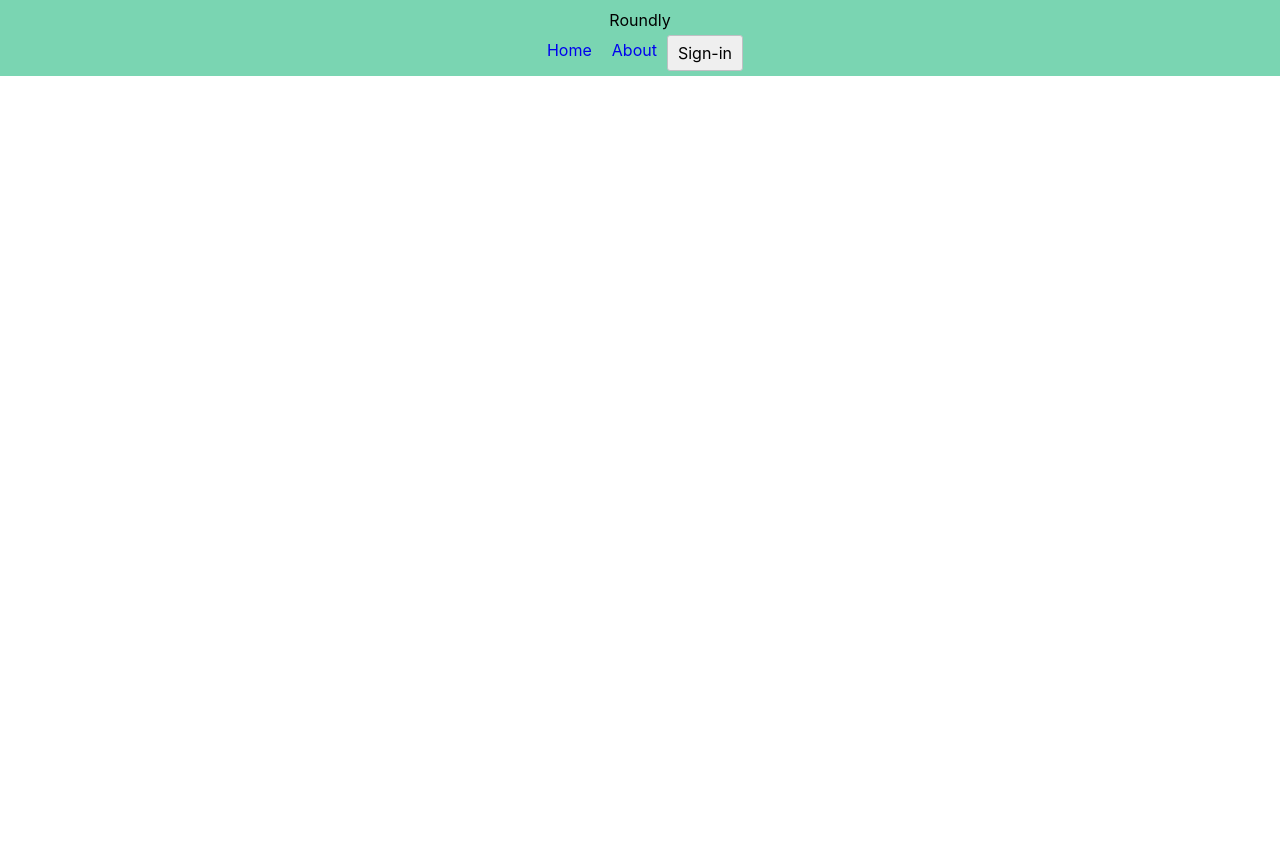
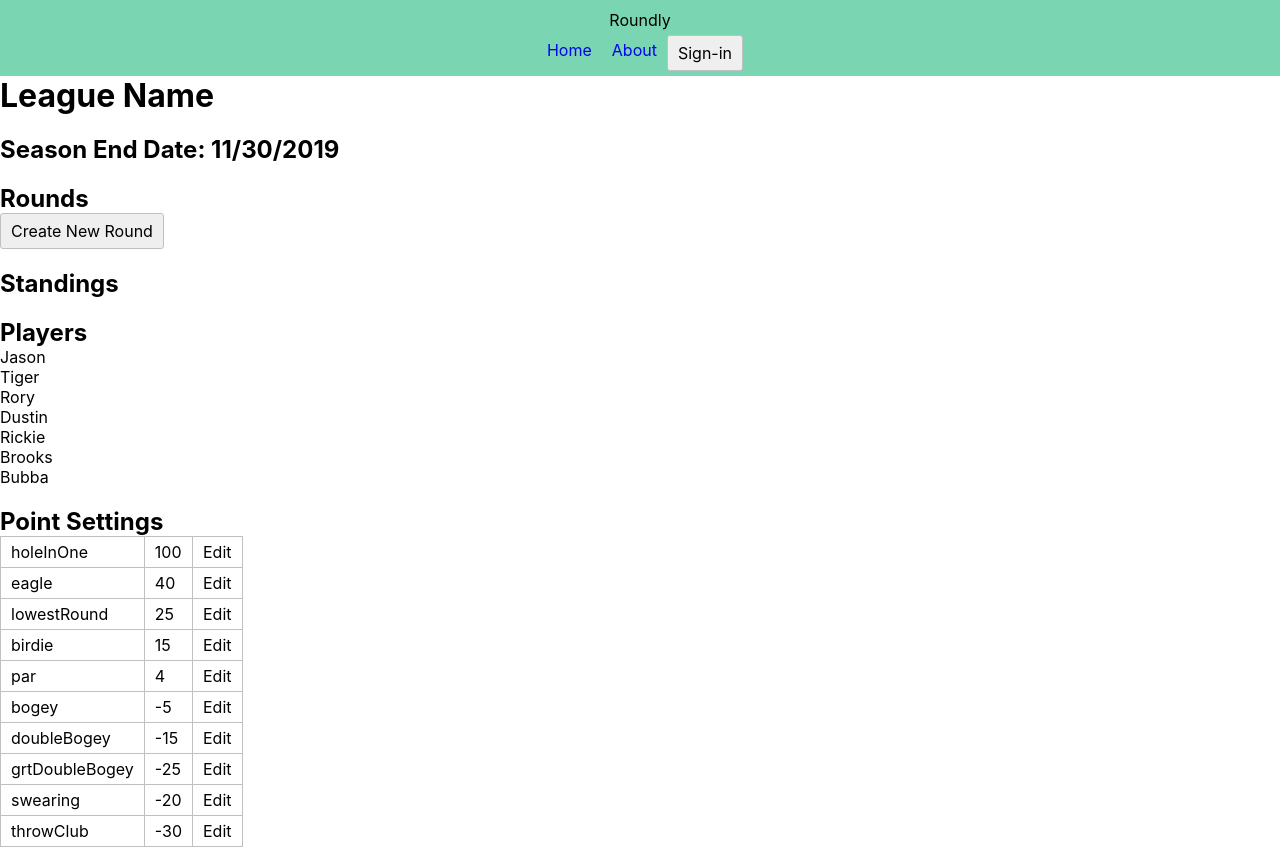
Before and after one commit to jason-roundtree/roundly-old, a React (Create React App) app: page /league in a window 1280 px wide. Before the commit the page ends 800 px from the top, so only its background shows below. Built offline with nearby package versions, Linux system fonts and the light colour scheme; what auth0-js would draw is missing.

Commit message:
Clean-up some code and setup basic LeagueHome

```diff
--- a/src/components/App.js
+++ b/src/components/App.js
@@ -7,6 +7,7 @@ import Header from './Header'
 import AccountHome from './AccountHome'
 import NewLeague from './NewLeague/NewLeague'
 import CreateRound from './LeagueHome/CreateRound'
+import LeagueHome from './LeagueHome/LeagueHome'
 import AuthCallback from './AuthCallback';
 import { BrowserRouter as Router, Route } from "react-router-dom"
 
@@ -22,6 +23,7 @@ const App = () => {
       <Route path="/new-league" component={NewLeague} />
       <Route path="/create-round" component={CreateRound} />
       {/* <Route path="/league/:id" component={LeagueHome} /> */}
+      <Route path="/league" component={LeagueHome} />
       <Route exact path='/callback' component={AuthCallback} />
     </Router>
   )
--- a/src/components/LeagueHome/CreateRound.js
+++ b/src/components/LeagueHome/CreateRound.js
@@ -3,7 +3,6 @@ import useListItemToggle from '../../hooks/useListItemToggle'
 import useInput from '../../hooks/useInput'
 import styled from 'styled-components'
 import { players } from '../../db'
-import '../../index.css'
 
 const Form = styled.form`
     width: 80%;
@@ -109,7 +108,10 @@ export default function CreateRound() {
                             <ListItem
                                 key={player.id}
                                 onClick={() => setToggleActivePlayer(player.id)}
-                                className={activePlayers.includes(player.id) ? 'activeListItem' : ''}
+                                className={activePlayers.includes(player.id)
+                                    ? 'activeListItem'
+                                    : ''
+                                }
                             >
                                 {player.name}
                             </ListItem>
--- a/src/components/LeagueHome/LeagueHome.js
+++ b/src/components/LeagueHome/LeagueHome.js
@@ -1,12 +1,18 @@
 import React, { Component } from 'react'
-// import 'antd/dist/antd.css'
+import PointSettings from './PointSettings'
+import { players } from '../../db'
+import { Link } from 'react-router-dom'
+import styled from 'styled-components'
+
+const H2 = styled.h2`
+    margin-top: 20px;
+`
 
 export default class LeagueHome extends Component {
     state = {
         leagueName: '',
         endDate: '',
         players: [],
-
     }
     componentDidMount() {
 
@@ -14,6 +20,25 @@ export default class LeagueHome extends Component {
     render() {
         return (
             <div>
+                <h1>League Name</h1>
+                <H2>Season End Date: 11/30/2019</H2>
+
+                <H2>Rounds</H2>
+                <Link to="create-round">
+                    <button>Create New Round</button>
+                </Link>
+
+                <H2>Standings</H2>
+
+                <H2>Players</H2>
+                <ul>
+                    {players.map(player => {
+                        return <li>{player.name}</li>
+                    })}
+                </ul>
+
+                <H2>Point Settings</H2>
+                <PointSettings />
 
             </div>
         )
--- a/src/components/LeagueHome/PointSettings.js
+++ b/src/components/LeagueHome/PointSettings.js
@@ -1,9 +1,19 @@
 import React from 'react'
+import { pointSettings } from '../../db'
+import styled from 'styled-components'
 
 export default function PointSettings() {
     return (
-        <div>
-
-        </div>
+        <table>
+            <tbody>
+                {pointSettings.map(point => (
+                    <tr>
+                        <td>{point.type}</td>
+                        <td>{point.weight}</td>
+                        <td>Edit</td>
+                    </tr>
+                ))}
+            </tbody>
+        </table>
     )
 }
--- a/src/db.js
+++ b/src/db.js
@@ -7,3 +7,16 @@ export const players = [
     {id: 6, name: 'Brooks'},
     {id: 7, name: 'Bubba'},
 ]
+
+export const pointSettings = [
+    {type: 'holeInOne', weight: 100},
+    {type: 'eagle', weight: 40},
+    {type: 'lowestRound', weight: 25},
+    {type: 'birdie', weight: 15},
+    {type: 'par', weight: 4},
+    {type: 'bogey', weight: -5},
+    {type: 'doubleBogey', weight: -15},
+    {type: 'grtDoubleBogey', weight: -25},
+    {type: 'swearing', weight: -20},
+    {type: 'throwClub', weight: -30}
+]
--- a/src/index.css
+++ b/src/index.css
@@ -25,6 +25,11 @@ button {
 button:hover {
   cursor: pointer;
 }
+table, tr, td {
+  border: 1px solid rgb(191, 192, 196);
+  border-collapse: collapse;
+  padding: 5px 10px;
+}
 .activeListItem {
   background-color: rgb(149, 237, 203);
 }
```
